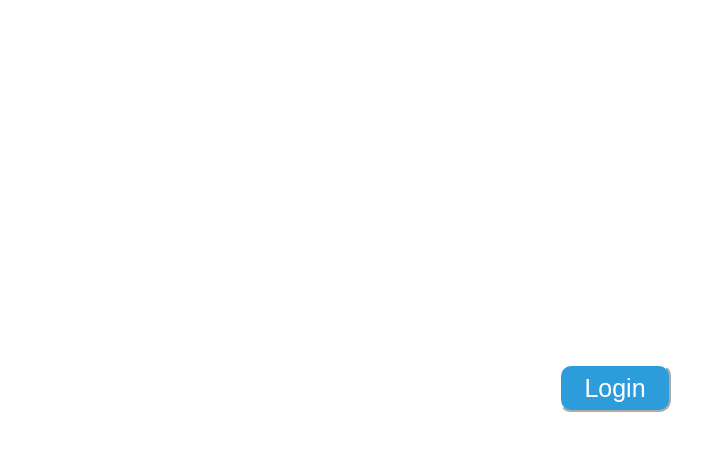
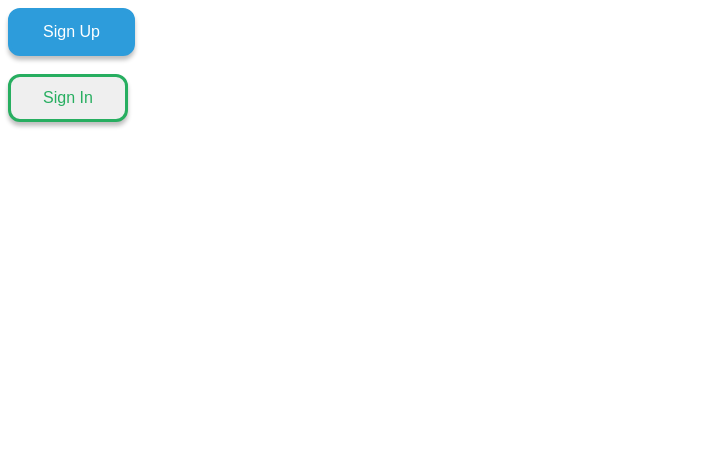
Before and after one commit to MrNobodyCam/SmartSched, a React (Vite) app in the folder frontend/: page / in a window 1280 px wide. Shown: the top 450 px of the page, without its empty margins (0-728 px from the left). Built offline with nearby package versions, Linux system fonts and the light colour scheme.

Commit message:
ready button

```diff
--- a/frontend/src/App.tsx
+++ b/frontend/src/App.tsx
@@ -1,9 +1,18 @@
-// import SecondaryBtn from "./components/SecondayBtn";
-// import "./components/Components-styles/Button.css";
+import SecondaryBtn from "./components/SecondayBtn";
 import PrimaryBtn from "./components/PrimaryBtn";
 
 function App() {
-  return (<PrimaryBtn/>);
+  return (
+    <div>
+      <PrimaryBtn color="" background="">
+        Sign Up
+      </PrimaryBtn>
+      <br />
+      <SecondaryBtn color="" border="">
+        Sign In
+      </SecondaryBtn>
+    </div>
+  );
 }
 
 export default App;
--- a/frontend/src/components/Components-styles/Button.module.css
+++ b/frontend/src/components/Components-styles/Button.module.css
@@ -1,45 +1,50 @@
-.btn{
+/* .btn{
     display: flex;
     align-items: center;
     justify-content: space-evenly;
     flex-direction: row;
     min-height: 95vh;
-}
+} */
 
-.login{
-    width: 112px;
-    height: 48px;
-    background-color: #2D9CDB;
-    color: #ffffff;
+.primary{
+    font-weight: 500;
+    padding-left: 32px;
+    padding-right: 32px;
+    padding-top: 12px;
+    padding-bottom: 12px;
+    background-color: var(--bg-color,#2D9CDB);
+    color: var(--text-color,#ffffff);
     border-radius: 12px;
-    margin-right: 50px;
-    border-color: white;
-    font-size: 25px;
-    box-shadow: inset  #2D9CDB;
+    font-size: 16px;
+    box-shadow: 0px 4px 4px rgba(0, 0, 0, 0.25);
     transition: ease-out 0.3s;
     cursor: pointer;
+    border: var(--bg-color,#2D9CDB), 3px solid;
 }
 
 
-.login:hover{
-    background-color: rgba(45, 156, 219, 0.7);
+.primary:hover{
+    background-color: var(--bg-color,#2D9CDB);
+    opacity: 0.5;
 }
 
-.signup{
-
-    border-color: #27AE60;
-    color: #27AE60;
+.secondary{
+    font-weight: 500;
+    padding-left: 32px;
+    padding-right: 32px;
+    padding-top: 12px;
+    padding-bottom: 12px;
+    border: var(--border-color,#27AE60), 3px solid;
+    color: var(--text-color,#27AE60);
     border-radius: 12px;
-    font-size: 25px;
-    width: 112px;
-    height: 48px;
+    font-size: 16px;
     cursor: pointer;
-    box-shadow: inset #27AE60;
+    box-shadow: 0px 4px 4px rgba(0, 0, 0, 0.25);
     transition:  0.3s ease-out;
 }
 
-.signup:hover{
-    border-color: rgba(39, 174, 96, 0.4);
-    color: rgba(39, 174, 96, 0.4);
-
+.secondary:hover{
+    border-color: var(--border-color,#27AE60);
+    color: var(--text-color,#27AE60);
+    opacity: 0.5;
 }
--- a/frontend/src/components/PrimaryBtn.tsx
+++ b/frontend/src/components/PrimaryBtn.tsx
@@ -1,14 +1,25 @@
 import styles from "./Components-styles/Button.module.css";
-function PrimaryBtn (){
+interface Props {
+  children: string;
+  color: string;
+  background: string;
+}
+const PrimaryBtn = ({ children, color, background }: Props) => {
+  return (
+    <div className={styles.btn}>
+      <button
+        className={styles.primary}
+        style={
+          {
+            "--text-color": color,
+            "--bg-color": background,
+          } as React.CSSProperties
+        }
+      >
+        {children}
+      </button>
+    </div>
+  );
+};
 
-    return(
-        <div className={styles.btn}>
-            <div className="Primary">
-                <button className={styles.login}>Login</button>
-            </div>
-
-        </div>
-        );
-    };
-
-    export default PrimaryBtn;
+export default PrimaryBtn;
--- a/frontend/src/components/SecondayBtn.tsx
+++ b/frontend/src/components/SecondayBtn.tsx
@@ -1,13 +1,25 @@
 import styles from "./Components-styles/Button.module.css";
-function SecondaryBtn (){
-
-return(
+interface Props {
+  children: string;
+  color: string;
+  border: string;
+}
+const SecondaryBtn = ({ children, color, border }: Props) => {
+  return (
     <div className={styles.btn}>
-        <div className="Secondary">
-            <button className={styles.signup}>sign up</button>
-        </div>
+      <button
+        className={styles.secondary}
+        style={
+          {
+            "--text-color": color,
+            "--border-color": border,
+          } as React.CSSProperties
+        }
+      >
+        {children}
+      </button>
     </div>
-    );
+  );
 };
 
 export default SecondaryBtn;
```
